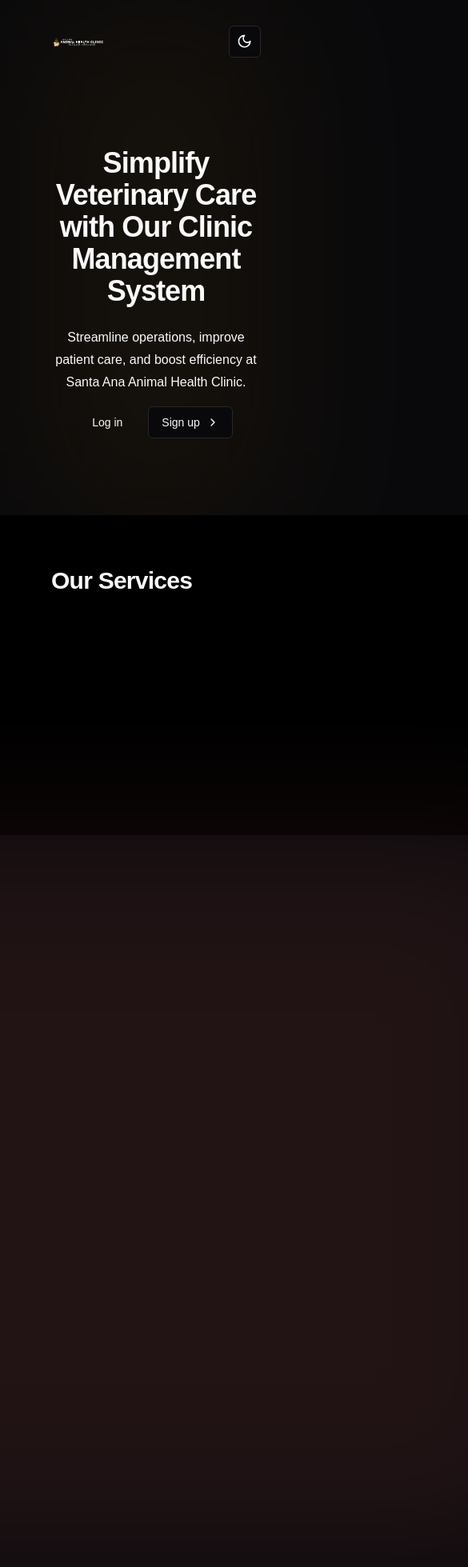
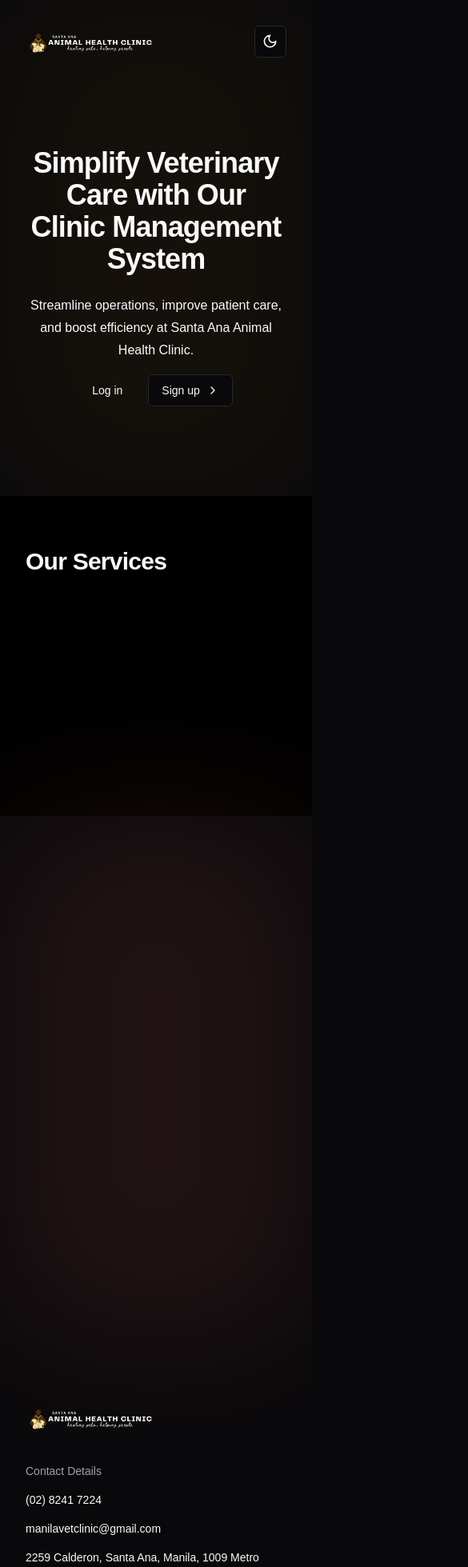
Before and after one commit to qeewpi/santa-ana-vet-clinic-management, a React (Vite) app in the folder savcm-frontend/: page / in a window 390 px wide. Shown: the top 1959 px of the page at 80% size, 585 px wide, since content can reach past the window. Built offline with nearby package versions, Linux system fonts and the light colour scheme.

Commit message:
chore: Update LandingPage container styles for better responsiveness

```diff
--- a/savcm-frontend/src/App.css
+++ b/savcm-frontend/src/App.css
@@ -1,6 +1,5 @@
 #root {
   margin: 0 auto;
-  padding: 2rem;
   text-align: center;
 }
 
--- a/savcm-frontend/src/components/Footer.jsx
+++ b/savcm-frontend/src/components/Footer.jsx
@@ -4,12 +4,12 @@
 
 function Footer() {
   return (
-    <div className="flex flex-col items-start text-sm">
+    <div className="flex flex-col items-start text-sm pb-8">
       <div className="logo-container w-1/2">
         <Logo />
       </div>
 
-      <div className="grid grid-cols-2 w-full pt-10 text-start gap-x-4 ">
+      <div className="flex flex-col gap-y-4 sm:grid sm:grid-cols-2 w-full pt-10 text-start gap-x-4">
         <div className="footer-column flex flex-col gap-4">
           <h2 className="text-muted-foreground">Contact Details</h2>
           <ul className="flex flex-col gap-4">
--- a/savcm-frontend/src/components/ui/logo.jsx
+++ b/savcm-frontend/src/components/ui/logo.jsx
@@ -10,9 +10,9 @@
     <div className="flex flex-row items-center gap-2">
       <Link to="/">
         {theme.theme === "light" ? (
-          <img src={LogoImg} alt="Logo" className="w-1/2" />
+          <img src={LogoImg} alt="Logo" className="w-40 md:w-48" />
         ) : (
-          <img src={LogoDarkImg} alt="Logo" className="w-1/2" />
+          <img src={LogoDarkImg} alt="Logo" className="w-40 md:w-48" />
         )}
       </Link>
     </div>
--- a/savcm-frontend/src/index.css
+++ b/savcm-frontend/src/index.css
@@ -62,3 +62,7 @@
   font-family: "Geist", sans-serif;
   -webkit-font-smoothing: antialiased;
 }
+
+.container {
+  max-width: 1280px;
+}
--- a/savcm-frontend/src/pages/LandingPage/Features.jsx
+++ b/savcm-frontend/src/pages/LandingPage/Features.jsx
@@ -9,7 +9,7 @@
   }, []);
 
   return (
-    <div className="">
+    <div className="p-[2rem] container">
       <h2
         className="scroll-m-20 pb-2 text-3xl font-semibold tracking-tight first:mt-0 text-start"
         data-aos="fade-up"
--- a/savcm-frontend/src/pages/LandingPage/LandingPage.jsx
+++ b/savcm-frontend/src/pages/LandingPage/LandingPage.jsx
@@ -9,8 +9,8 @@
   const theme = useTheme();
 
   return (
-    <div className="container">
-      <div className="relative -m-[2rem]">
+    <div className="">
+      <div className="relative">
         {theme.theme === "light" ? (
           <div className="absolute top-0 -z-10 h-full w-full bg-white">
             <div className="absolute bottom-auto left-auto right-0 top-0 h-[500px] w-[500px] -translate-x-[30%] translate-y-[20%] rounded-full bg-amber-500 opacity-20 blur-[100px]"></div>
@@ -18,19 +18,19 @@
         ) : (
           <div className="absolute inset-0 bg-amber-500 bg-[size:20px_20px] opacity-5 blur-[100px] -z-10"></div>
         )}
-        <div className="p-[2rem]">
+        <div className="container py-[2rem]">
           <LandingPageNavBar />
         </div>
-        <div className="container pt-20 pb-32 md:pb-48">
+        <div className="container pt-20 pb-28 md:pb-48">
           <Hero />
         </div>
       </div>
-      <div className="-mx-[24rem] px-[24rem] bg-white dark:bg-black">
-        <div className=" py-16">
+      <div className="bg-white dark:bg-black">
+        <div className="py-8 md:py-16">
           <Features />
         </div>
       </div>
-      <div className="pt-40 relative -mx-[24rem] px-[24rem]">
+      <div className="pt-40 relative">
         {theme.theme === "light" ? (
           <div className="absolute inset-0 -z-10 h-full w-full bg-white bg-[linear-gradient(to_right,rgba(240,240,240,0.5)_1px,transparent_1px),linear-gradient(to_bottom,rgba(240,240,240,0.5)_1px,transparent_1px)] bg-[size:6rem_4rem]">
             <div className="absolute bottom-0 left-0 right-0 top-0 bg-[radial-gradient(circle_800px_at_100%_200px,rgba(209,95,60,0.5),transparent)]"></div>
@@ -42,7 +42,7 @@
           <AboutUs />
         </div>
       </div>
-      <div className="pt-20">
+      <div className="pt-20 container">
         <Footer />
       </div>
     </div>
```
